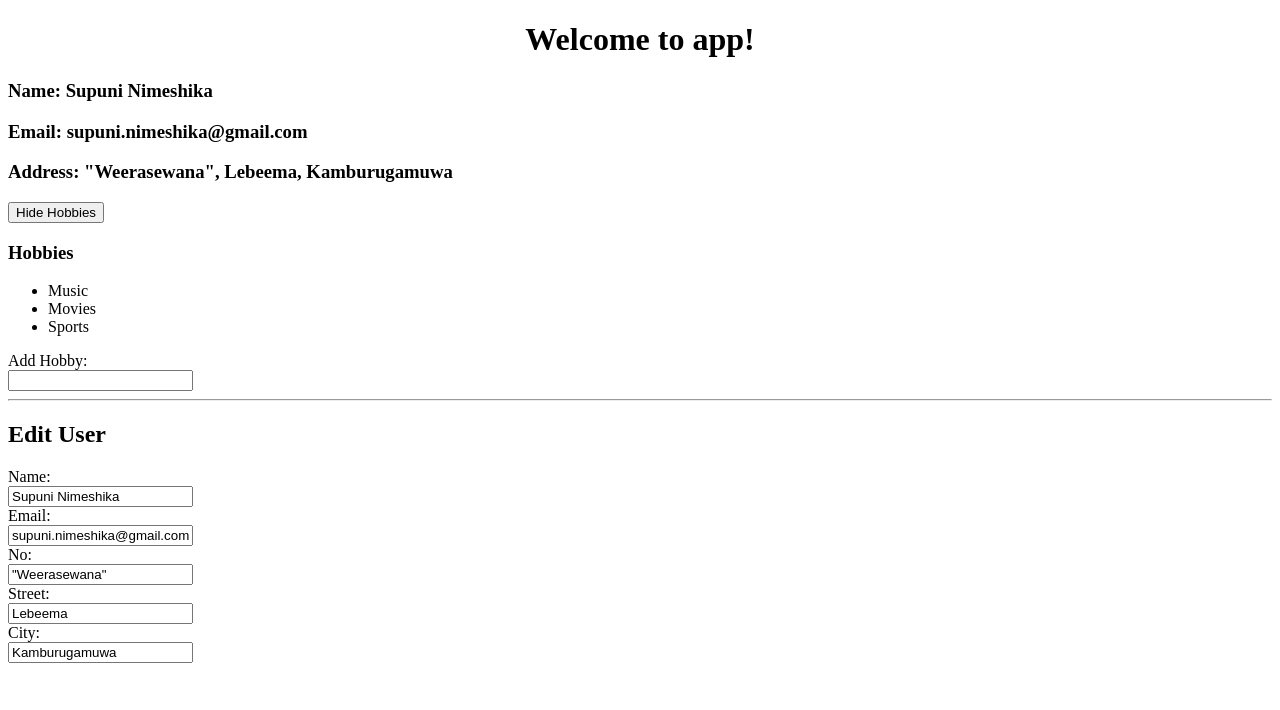
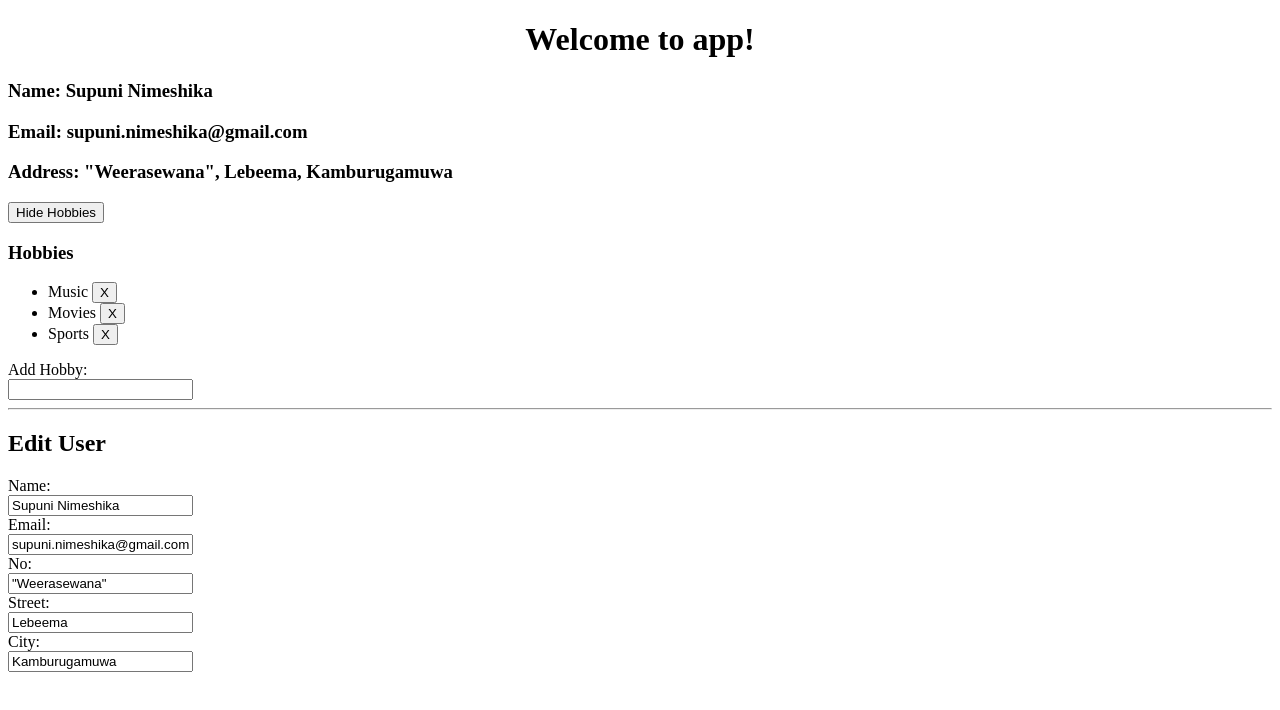
Before and after one commit to SupuniNimeshika/Angular2_Crash_Course, an Angular app: page / in a window 1280 px wide. Both pictures are taken after a click on the button "Show Hobbies". Shown: the top 710 px of the page. Built offline with nearby package versions, Linux system fonts and the light colour scheme.

Commit message:
Add Delete Function To Hobbies

```diff
--- a/src/app/user/user.component.html
+++ b/src/app/user/user.component.html
@@ -7,8 +7,8 @@
   <div *ngIf="showHobbies">
       <h3>Hobbies</h3>
       <ul>
-        <li *ngFor="let hobby of hobbies">
-            {{hobby}}
+        <li *ngFor="let hobby of hobbies; let i = index">
+            {{hobby}} <button (click)="deleteHobby(i)">X</button>
         </li>
       </ul>
       <form (submit)="addHobby(hobby.value)">
--- a/src/app/user/user.component.ts
+++ b/src/app/user/user.component.ts
@@ -37,6 +37,10 @@ export class UserComponent {
     console.log(hobby);
     this.hobbies.push(hobby);
   }
+
+  deleteHobby(i){
+    this.hobbies.splice(i,1);
+  }
 }
 
  interface address{
```
